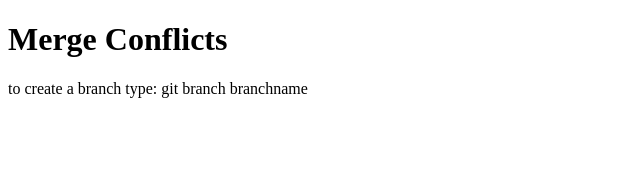
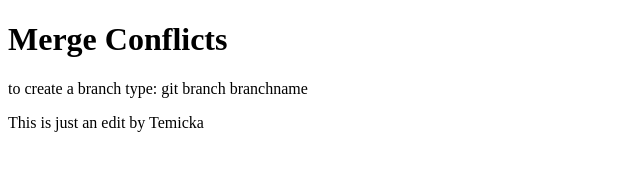
Before and after one commit to brikrey67/merged-conflicts, a plain HTML site: page index.html in a window 1280 px wide. Shown: the whole page, without its empty margins (0-640 px from the left). Drawn offline with Linux system fonts and the light colour scheme.

Commit message:
added another p tag

```diff
--- a/index.html
+++ b/index.html
@@ -6,6 +6,7 @@
 <body>
 	<h1>Merge Conflicts</h1>
 	<p>to create a branch type: git branch branchname</p>
+	<p> This is just an edit by Temicka</p>
 
 </body>
 </html>
```
